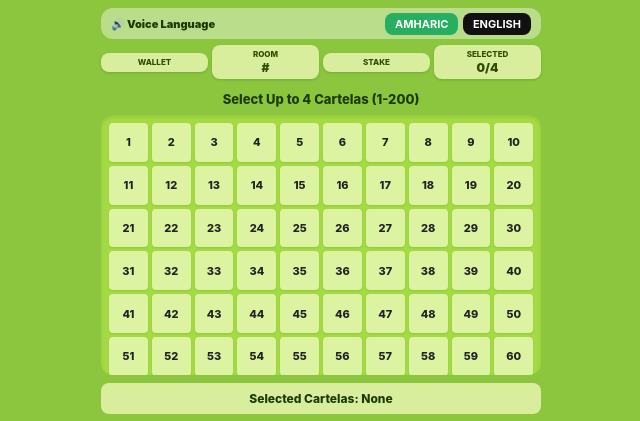
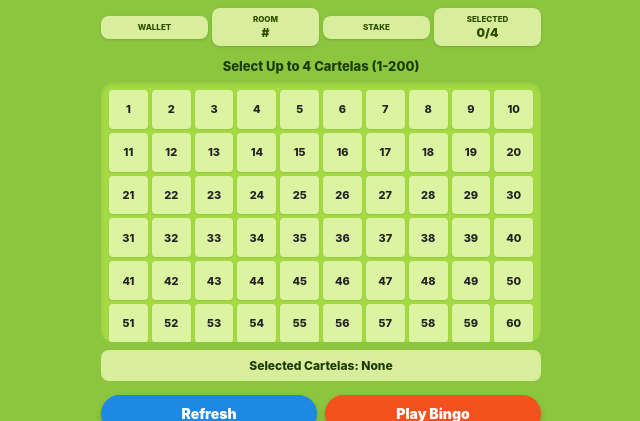
Before and after one commit to mikixa29-netizen/bingogame, a Flask app: template templates/game.html in a window 1280 px wide. Shown: the top 421 px of the page, without its empty margins (319-959 px from the left). Run offline with Flask 3, Linux system fonts and the light colour scheme; the template is opened without the code that fills it, so the values that code supplies are empty.

Commit message:
Fix UI layout, remove language buttons, enable dual voice, and fix winner loop with 5s auto-refresh redirection

```diff
--- a/templates/game.html
+++ b/templates/game.html
@@ -13,36 +13,13 @@
         body {
             margin: 0;
             padding: 8px;
-            background-color: #8cc63f; /* Dynamic Green Theme from Screenshot */
+            background-color: #8cc63f; /* Clean Green Theme matching screenshot */
             color: #111;
             display: flex;
             flex-direction: column;
             align-items: center;
             min-height: 100vh;
             overflow-x: hidden;
-        }
-
-        /* Top Controls: Voice/Language Toggle */
-        .top-language-bar {
-            display: flex;
-            justify-content: space-between;
-            align-items: center;
-            width: 100%;
-            max-width: 440px;
-            margin-bottom: 6px;
-            background: rgba(255, 255, 255, 0.4);
-            padding: 4px 10px;
-            border-radius: 12px;
-        }
-        .lang-btn {
-            background: #111;
-            color: #fff;
-            border: none;
-            padding: 4px 10px;
-            border-radius: 8px;
-            font-size: 11px;
-            font-weight: bold;
-            cursor: pointer;
         }
 
         /* Top Stats Bar */
@@ -59,7 +36,7 @@
             background: #d8ee9c;
             color: #2e4d00;
             border-radius: 8px;
-            padding: 4px;
+            padding: 6px 4px;
             text-align: center;
             flex: 1;
             box-shadow: 0 1px 3px rgba(0,0,0,0.15);
@@ -164,7 +141,7 @@
         }
         .mini-cell.star { background: #27ae60; color: #fff; }
 
-        /* Action Buttons Styled Exactly as Image */
+        /* Action Buttons */
         .action-buttons-main {
             display: flex;
             gap: 8px;
@@ -201,7 +178,7 @@
         .btn-orange { background: #f3511e; }
         .btn-yellow { background: #fdd835; color: #111; }
 
-        /* Game Screen Layout Matching Image */
+        /* Game Screen Vertical Layout */
         #game-screen {
             display: none;
             width: 100%;
@@ -309,6 +286,11 @@
             display: flex; align-items: center; justify-content: center;
             font-weight: 900; font-size: 8px; color: #fff !important;
         }
+        .ball-b { background-color: #fbc02d !important; }
+        .ball-i { background-color: #e91e63 !important; }
+        .ball-n { background-color: #03a9f4 !important; }
+        .ball-g { background-color: #ff5722 !important; }
+        .ball-o { background-color: #4caf50 !important; }
 
         .user-cartelas-container { display: flex; flex-direction: column; gap: 6px; max-height: 200px; overflow-y: auto; }
         .user-cartela { background: #dcf3a1; border-radius: 8px; padding: 4px; color: #111; }
@@ -335,14 +317,6 @@
     </style>
 </head>
 <body>
-
-    <div class="top-language-bar">
-        <span style="font-size: 11px; font-weight: 900; color: #1c3b00;">🔊 Voice Language</span>
-        <div>
-            <button class="lang-btn" id="btnLangAm" onclick="setLanguage('am')">AMHARIC</button>
-            <button class="lang-btn" id="btnLangEn" onclick="setLanguage('en')">ENGLISH</button>
-        </div>
-    </div>
 
     <!-- SELECTION SCREEN -->
     <div id="selection-screen">
@@ -421,7 +395,7 @@
             <div style="font-size:20px; font-weight:900; color:#fdd835;" id="modalTitle">BINGO WINNER!</div>
             <div style="font-size:13px; font-weight:bold; margin: 8px 0;" id="wNameText">--</div>
             <div style="background:#2e7d32; padding:6px; border-radius:8px; font-size:12px; font-weight:bold;" id="wCartelaTag">Cartela: --</div>
-            <div style="font-size:11px; margin-top:10px; color:#dcf3a1;" id="redirectTimerLbl">Refreshing to selection screen in 5s...</div>
+            <div style="font-size:11px; margin-top:10px; color:#dcf3a1;" id="redirectTimerLbl">Returning to selection screen in 5s...</div>
         </div>
     </div>
 
@@ -441,14 +415,7 @@
         let playerCards = JSON.parse(serverData.dataset.cards || '[]');
         let gameStatus = serverData.dataset.status;
         let lastSpokenCall = '';
-        let currentLang = 'am';
-
-        function setLanguage(lang) {
-            currentLang = lang;
-            document.getElementById('btnLangAm').style.background = lang === 'am' ? '#27ae60' : '#111';
-            document.getElementById('btnLangEn').style.background = lang === 'en' ? '#27ae60' : '#111';
-        }
-        setLanguage('am');
+        let isGameOver = false;
 
         if (playerCards.length > 0) {
             document.getElementById('selection-screen').style.display = 'none';
@@ -466,22 +433,23 @@
             return 'ball-o';
         }
 
+        // Automatic Dual Voice Announcement (Amharic & English)
         function speakNumber(callStr) {
             if (!window.speechSynthesis) return;
             let parts = callStr.split('-');
             let letter = parts[0];
             let num = parts[1];
 
-            if (currentLang === 'en') {
+            // English Speech
             let utteranceEng = new SpeechSynthesisUtterance(`${letter} ${num}`);
             utteranceEng.lang = 'en-US';
             window.speechSynthesis.speak(utteranceEng);
-            } else {
+
+            // Amharic Speech
             let amhLetter = letter === 'B' ? 'ቢ' : letter === 'I' ? 'አይ' : letter === 'N' ? 'ኤን' : letter === 'G' ? 'ጂ' : 'ኦ';
             let utteranceAmh = new SpeechSynthesisUtterance(`${amhLetter} ${num}`);
             utteranceAmh.lang = 'am-ET';
             window.speechSynthesis.speak(utteranceAmh);
-            }
         }
 
         function generateCartelaNumbers(id) {
@@ -616,7 +584,7 @@
                 cartelaDiv.appendChild(gridDiv);
 
                 let lbl = document.createElement('div');
-                lbl.style.textAlign = 'center'; lbl.style.fontSize = '9px'; lbl.innerText = `Board Number ${card.cartela_number}`;
+                lbl.style.textAlign = 'center'; lbl.style.fontSize = '9px'; lbl.style.marginTop = '2px'; lbl.innerText = `Board Number ${card.cartela_number}`;
                 cartelaDiv.appendChild(lbl);
                 container.appendChild(cartelaDiv);
             });
@@ -636,27 +604,32 @@
         function leaveGame() { window.location.href = '/'; }
 
         function showWinnerModal(data) {
+            if (isGameOver) return;
+            isGameOver = true;
+
             let winners = data.winners || [];
             let prize = data.prize_per_winner || 0;
             let isUserWinner = winners.some(w => w.user_id === currentUserId);
 
             document.getElementById('modalTitle').innerText = isUserWinner ? 'YOU WIN!' : 'GAME OVER!';
-            document.getElementById('wNameText').innerHTML = winners.map(w => `🏆 Player: ${w.username}<br>Cartela #${w.cartela_number}`).join('<br><br>');
+            document.getElementById('wNameText').innerHTML = winners.map(w => `🏆 Winner: ${w.username}<br>Cartela #${w.cartela_number}`).join('<br><br>');
             document.getElementById('wCartelaTag').innerText = "Prize: " + prize + " Birr";
             document.getElementById('winnerModal').style.display = 'flex';
 
             let count = 5;
             let timer = setInterval(() => {
                 count--;
-                document.getElementById('redirectTimerLbl').innerText = `Refreshing to selection screen in ${count}s...`;
+                document.getElementById('redirectTimerLbl').innerText = `Returning to selection screen in ${count}s...`;
                 if (count <= 0) {
                     clearInterval(timer);
-                    location.reload(); // Refresh back to room selection
+                    location.reload(); // Refreshes and returns cleanly to cartela selection screen for this room
                 }
             }, 1000);
         }
 
         setInterval(() => {
+            if (isGameOver) return;
+
             fetch(`/game/${gameId}/status`)
             .then(res => res.json())
             .then(data => {
@@ -682,8 +655,10 @@
                 document.querySelectorAll('.board-item').forEach(el => el.classList.remove('current-green', 'called-orange'));
                 let currentCallNum = data.current_call ? parseInt(data.current_call.split('-')[1]) : null;
 
+                let calledRawNumbers = [];
                 data.called_numbers.forEach(callStr => {
                     let num = parseInt(callStr.split('-')[1]);
+                    calledRawNumbers.push(num);
                     let el = document.getElementById('bnum-' + num);
                     if (el) {
                         if (num === currentCallNum) el.classList.add('current-green');
@@ -691,8 +666,35 @@
                     }
                 });
 
-                if (data.winners && data.winners.length > 0) showWinnerModal(data);
+                let autoMarked = false;
+                playerCards.forEach(card => {
+                    card.board.forEach((num) => {
+                        if (num !== '*' && calledRawNumbers.includes(num) && !card.marked.includes(num)) {
+                            card.marked.push(num);
+                            autoMarked = true;
+                        }
                     });
+                });
+                if (autoMarked) {
+                    renderUserCartelas();
+                }
+
+                let recentList = document.getElementById('recentList');
+                recentList.innerHTML = '';
+                let last4 = data.called_numbers.slice(-4).reverse();
+                last4.forEach(callStr => {
+                    let numVal = parseInt(callStr.split('-')[1]);
+                    let ball = document.createElement('div');
+                    ball.className = 'recent-ball ' + getBallClass(numVal);
+                    ball.innerText = callStr;
+                    recentList.appendChild(ball);
+                });
+
+                if (data.winners && data.winners.length > 0) {
+                    showWinnerModal(data);
+                }
+            })
+            .catch(err => console.log(err));
         }, 2000);
     </script>
 </body>
```
Lines whose indentation alone changed are shown as unchanged.
